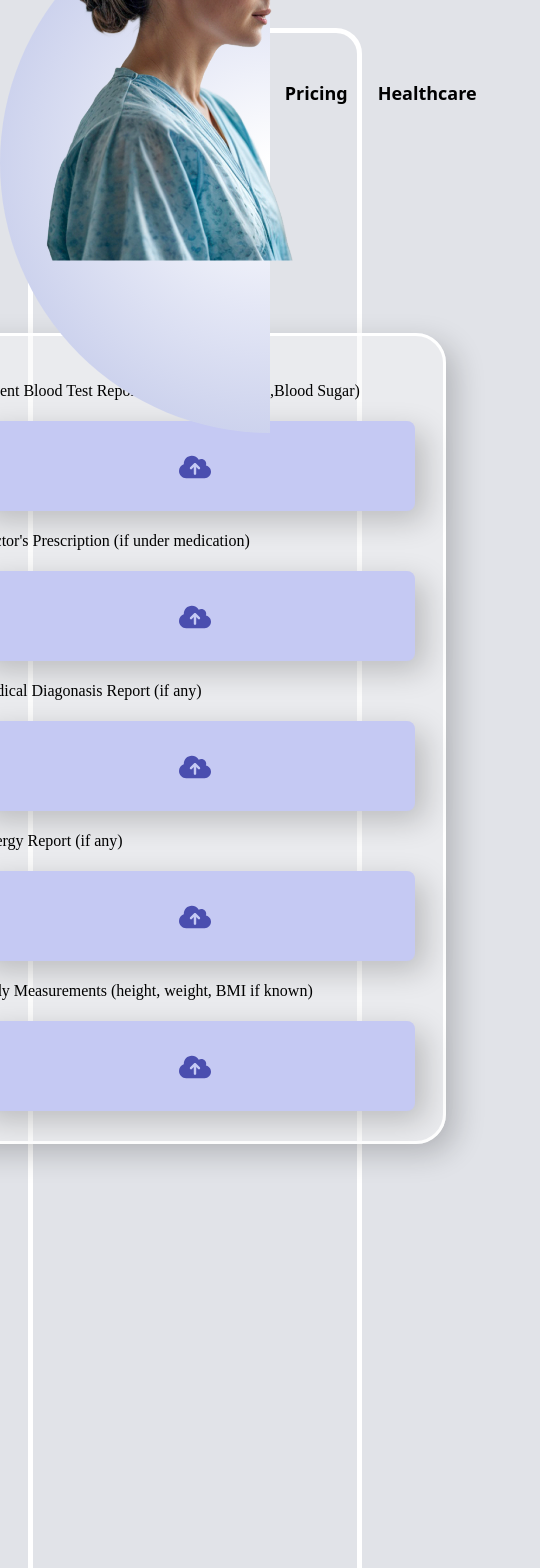
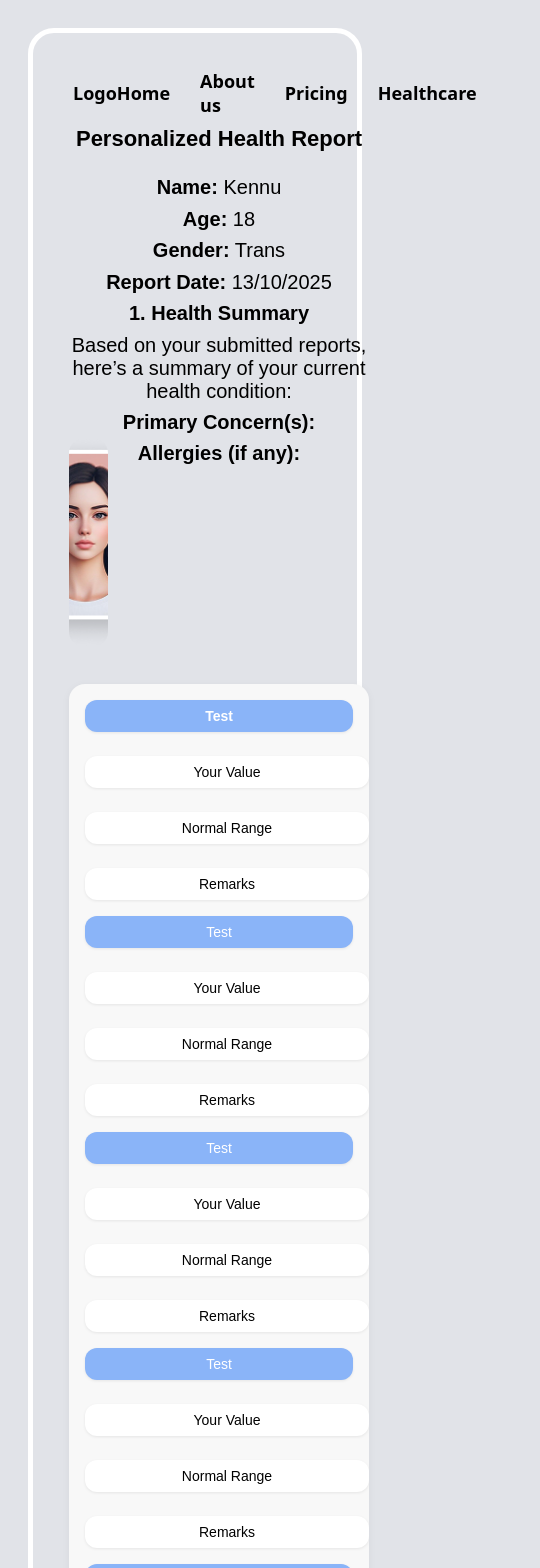
Before and after one commit to Neuvo-House/Healthcare_ai, a React (Vite) app in the folder healthcare_ai/: page / in a window 390 px wide. Shown: the top 1568 px of the page, 540 px wide, since content can reach past the window. Built offline with nearby package versions, Linux system fonts and the light colour scheme.

Commit message:
aicommit

```diff
--- a/healthcare_ai/src/App.jsx
+++ b/healthcare_ai/src/App.jsx
@@ -1,8 +1,9 @@
 import { useState } from 'react'
 import Navbar from './Navbar'
-import ReportMaking from './ReportContent'
+//import ReportMaking from './ReportContent'
 // import Hero from './hero'
-// import ReportEntry from './ReportEntry'
+//import ReportEntry from './ReportEntry'
+import HealthcareAI from './ai'
 import './App.css'
 
 function App() {
@@ -13,7 +14,8 @@ function App() {
       <Navbar />
       {/* <Hero /> */}
       {/* <ReportEntry /> */}
-      <ReportMaking />
+      {<HealthcareAI />}
+      {/* <ReportMaking /> */}
     </div>
   )
 }
--- a/healthcare_ai/src/ReportEntry.css
+++ b/healthcare_ai/src/ReportEntry.css
@@ -6,7 +6,6 @@
   padding: 60px 20px;
   min-height: 100vh;
 }
-
 /* Container for image and content sections */
 .report-entry-container {
   display: flex;
--- /dev/null
+++ b/healthcare_ai/src/ai.css
@@ -0,0 +1,251 @@
+/* Container */
+
+.healthcare-container {
+  display: flex;
+  gap: 2rem;
+  margin-top: 5vh;
+  font-family: 'Poppins', sans-serif;
+  padding: 2rem;
+  border-radius: 20px;
+  flex-wrap: wrap;
+}
+
+/* Left Section */
+.healthcare-left {
+  flex: 2;
+  min-width: 300px;
+  padding: 1rem;
+}
+
+.report-title {
+  font-size: 29px;
+  font-family:'Poppins', sans-serif;
+  font-weight: 700;
+  margin-bottom: 1rem;
+}
+
+/* Report Info + Avatar Layout */
+.report-header {
+  display: flex;
+  justify-content: space-between;
+  align-items: flex-start;
+  gap: 2rem;
+  flex-wrap: wrap;
+}
+
+.report-info {
+  flex: 1;
+}
+
+.report-info p {
+  margin: 1vh 0;
+  font-size: 20px;
+  font-family: 'Poppins', sans-serif;
+}
+
+.report-avatar {
+  flex-shrink: 0;
+}
+
+.avatar {
+  margin-top: -10vh;
+  width: 10vw;
+  height: 25vh;
+  border-radius: 16px;
+  object-fit: cover;
+}
+
+/* Table Section */
+.report-table {
+  margin-top: 2rem;
+  padding: 1rem;
+  background: #f8f8f8;
+  border-radius: 16px;
+  box-shadow: 0 2px 8px rgba(0, 0, 0, 0.05);
+  overflow-x: auto;
+}
+
+.table-row {
+  display: flex;
+  justify-content: space-between;
+  margin-bottom: 0.5rem;
+  align-items: center;
+  gap: 1rem;
+  flex-wrap: wrap;
+}
+
+.table-row > * {
+  flex: 1;
+  min-width: 100px;
+  background: white;
+  padding: 0.5rem;
+  border-radius: 12px;
+  text-align: center;
+  font-size: 14px;
+  box-shadow: 0 1px 3px rgba(0,0,0,0.08);
+}
+
+.table-row.header > *:first-child {
+  background: #8ab4f8;
+  color: white;
+  font-weight: bold;
+}
+
+.table-row button {
+  background: #8ab4f8;
+  color: white;
+  border: none;
+  padding: 0.5rem;
+  border-radius: 12px;
+  cursor: pointer;
+}
+
+/* Right Section */
+.healthcare-right {
+  flex: 1.5;
+  min-width: 300px;
+  display: flex;
+  flex-direction: column;
+  align-items: center;
+}
+
+.chat-container {
+  width: 100%;
+  background: rgba(217, 217, 217, 0.4);
+  border: rgba(255, 255, 255, 1) solid 1px;
+  border-radius: 20px;
+  padding: 1rem;
+  box-shadow: 0 3px 10px rgba(0,0,0,0.1);
+}
+
+.chat-msg {
+  margin-bottom: 1rem;
+  padding: 0.8rem;
+  border-radius: 16px;
+  font-size: 14px;
+  position: relative;
+  word-wrap: break-word;
+}
+
+.chat-msg.you {
+  background: #dbe4f2;
+}
+
+.chat-msg.bot {
+  background: white;
+  border: 1px solid #ddd;
+}
+
+.chat-msg .time {
+  font-size: 10px;
+  color: #666;
+  position: absolute;
+  top: -16px;
+  right: 0;
+}
+
+.chat-image img {
+  width: 100%;
+  border-radius: 16px;
+  margin-top: 1rem;
+}
+
+.chat-input {
+  display: flex;
+  align-items: center;
+  margin-top: 1rem;
+  background: white;
+  border-radius: 20px;
+  padding: 0.5rem 1rem;
+  gap: 0.5rem;
+}
+
+.chat-input input {
+  flex: 1;
+  border: none;
+  outline: none;
+  font-size: 14px;
+  background: transparent;
+}
+
+.chat-input button {
+  background: #6a79f5;
+  border: none;
+  color: white;
+  padding: 0.5rem 1rem;
+  border-radius: 50%;
+  font-size: 16px;
+  cursor: pointer;
+}
+
+/* Medium screens (tablet) */
+@media (max-width: 1024px) {
+  .healthcare-container {
+    flex-direction: column;
+    padding: 1rem;
+  }
+
+  .healthcare-left,
+  .healthcare-right {
+    width: 100%;
+    padding: 0;
+  }
+
+  .report-header {
+    flex-direction: row;
+    justify-content: space-between;
+    align-items: center;
+    text-align: left;
+    flex-wrap: wrap;
+  }
+
+  .report-avatar {
+    align-self: flex-start;
+  }
+
+  .chat-container {
+    margin-top: 2rem;
+  }
+}
+
+/* Small screens (phones) */
+@media (max-width: 600px) {
+  .report-title {
+    font-size: 22px;
+    text-align: center;
+  }
+
+  .report-header {
+    flex-direction: column;
+    align-items: center;
+    text-align: center;
+  }
+
+  .report-avatar {
+    margin-top: 1rem;
+  }
+
+  .table-row {
+    flex-direction: column;
+    align-items: stretch;
+  }
+
+  .table-row > * {
+    width: 100%;
+    margin-bottom: 0.5rem;
+  }
+
+  .chat-input {
+    flex-direction: column;
+    align-items: stretch;
+  }
+
+  .chat-input input {
+    width: 100%;
+  }
+
+  .chat-input button {
+    width: 100%;
+    border-radius: 10px;
+  }
+}
--- /dev/null
+++ b/healthcare_ai/src/ai.jsx
@@ -0,0 +1,82 @@
+import React from "react";
+import "./ai.css";
+import picture from "./assets/picture.png";
+
+
+function HealthcareAI() {
+  return (
+    <div className="healthcare-container">
+      <div className="healthcare-left">
+        <h1 className="report-title">Personalized Health Report</h1>
+
+        <div className="report-header">
+          <div className="report-info">
+            <p><strong>Name:</strong> Kennu</p>
+            <p><strong>Age:</strong> 18</p>
+            <p><strong>Gender:</strong> Trans</p>
+            <p><strong>Report Date:</strong> 13/10/2025</p>
+            <p><strong>1. Health Summary</strong></p>
+            <p>
+              Based on your submitted reports, here’s a summary of your current health condition:
+            </p>
+            <p><strong>Primary Concern(s):</strong></p>
+            <p><strong>Allergies (if any):</strong></p>
+          </div>
+
+          <div className="report-avatar">
+            <img
+              src={picture}
+              alt="Avatar"
+              className="avatar"
+            />
+          </div>
+        </div>
+
+        <div className="report-table">
+          <div className="table-row header">
+            <button>Test</button>
+            <div>Your Value</div>
+            <div>Normal Range</div>
+            <div>Remarks</div>
+          </div>
+          {[...Array(4)].map((_, i) => (
+            <div className="table-row" key={i}>
+              <button>Test</button>
+              <div>Your Value</div>
+              <div>Normal Range</div>
+              <div>Remarks</div>
+            </div>
+          ))}
+        </div>
+      </div>
+
+      <div className="healthcare-right">
+        <div className="chat-container">
+          <div className="chat-msg you">
+            <p>let’s say it does - what happens then?</p>
+            <span className="time">02:22 AM</span>
+          </div>
+
+          <div className="chat-msg bot">
+            <p>
+              The question of whether androids dream of electric sheep is the title and theme of the novel *Do Androids Dream of Electric Sheep?* by Philip K. Dick.
+              <br /><br />
+              1. The book explores a world where androids are indistinguishable from humans except for a lack of empathy. The story follows Rick Deckard, a bounty hunter who tracks down rogue androids.
+            </p>
+          </div>
+
+          <div className="chat-image">
+            <img src="https://images.unsplash.com/photo-1600585154340-be6161a56a0c" alt="Architecture" />
+          </div>
+
+          <div className="chat-input">
+            <input type="text" placeholder="Message AI name..." />
+            <button>➤</button>
+          </div>
+        </div>
+      </div>
+    </div>
+  );
+}
+
+export default HealthcareAI;
```
Also changed, not shown: healthcare_ai/src/assets/picture.png (added).
